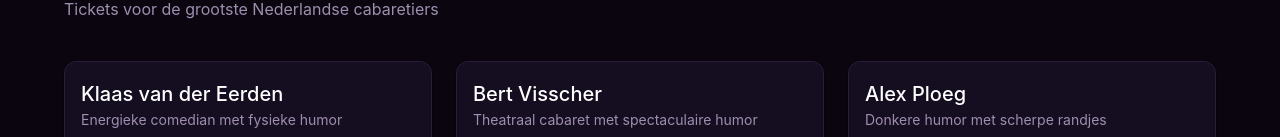
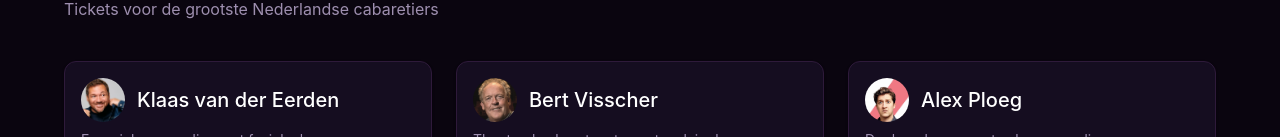
Before and after one commit to DanielHommersom/DutchComedyChannel, a Next.js app: page / in a window 1280 px wide. Shown: the part 663-800 px from the top of the page. Built offline with nearby package versions, Linux system fonts and the light colour scheme; what @mui/material-nextjs would draw is missing.

Commit message:
added icons

```diff
--- a/app/page.tsx
+++ b/app/page.tsx
@@ -62,15 +62,24 @@ export default function Home() {
             <Grid key={comedian.slug} size={{ xs: 12, sm: 6, md: 4 }}>
               <Card sx={{ height: "100%", display: "flex", flexDirection: "column" }}>
                 <CardContent sx={{ flexGrow: 1 }}>
+                  <Box sx={{ display: "flex", alignItems: "center", gap: 1.5, mb: 1 }}>
+                    {comedian.photo && (
+                      <Box
+                        component="img"
+                        src={comedian.photo}
+                        alt={comedian.name}
+                        sx={{ width: 44, height: 44, borderRadius: "50%", objectFit: "cover", objectPosition: "top", flexShrink: 0 }}
+                      />
+                    )}
                     <Typography
                       component="a"
                       href={`/pages/comedians/${comedian.slug}`}
                       variant="h6"
-                    gutterBottom
-                    sx={{ textDecoration: "none", color: "inherit", "&:hover": { color: "primary.main" } }}
+                      sx={{ textDecoration: "none", color: "inherit", "&:hover": { color: "primary.main" }, lineHeight: 1.2 }}
                     >
                       {comedian.name}
                     </Typography>
+                  </Box>
                   <Typography variant="body2" color="text.secondary" sx={{ mb: 2 }}>
                     {comedian.tagline}
                   </Typography>
```
Lines whose indentation alone changed are shown as unchanged.
